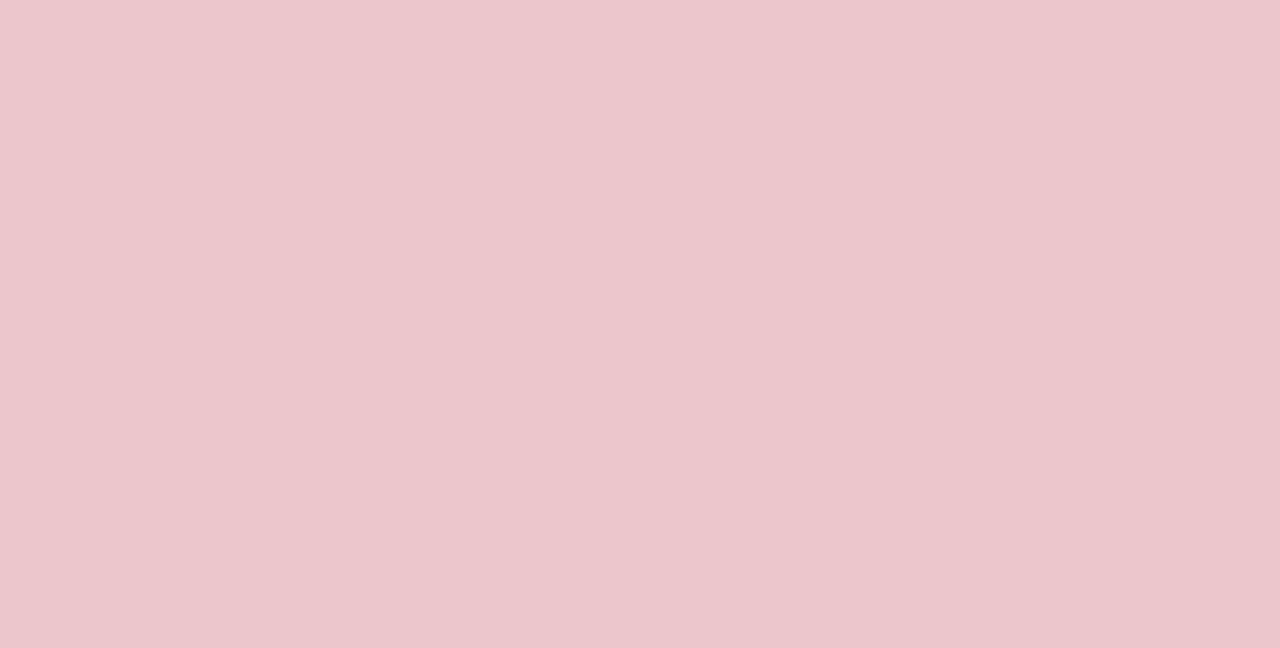
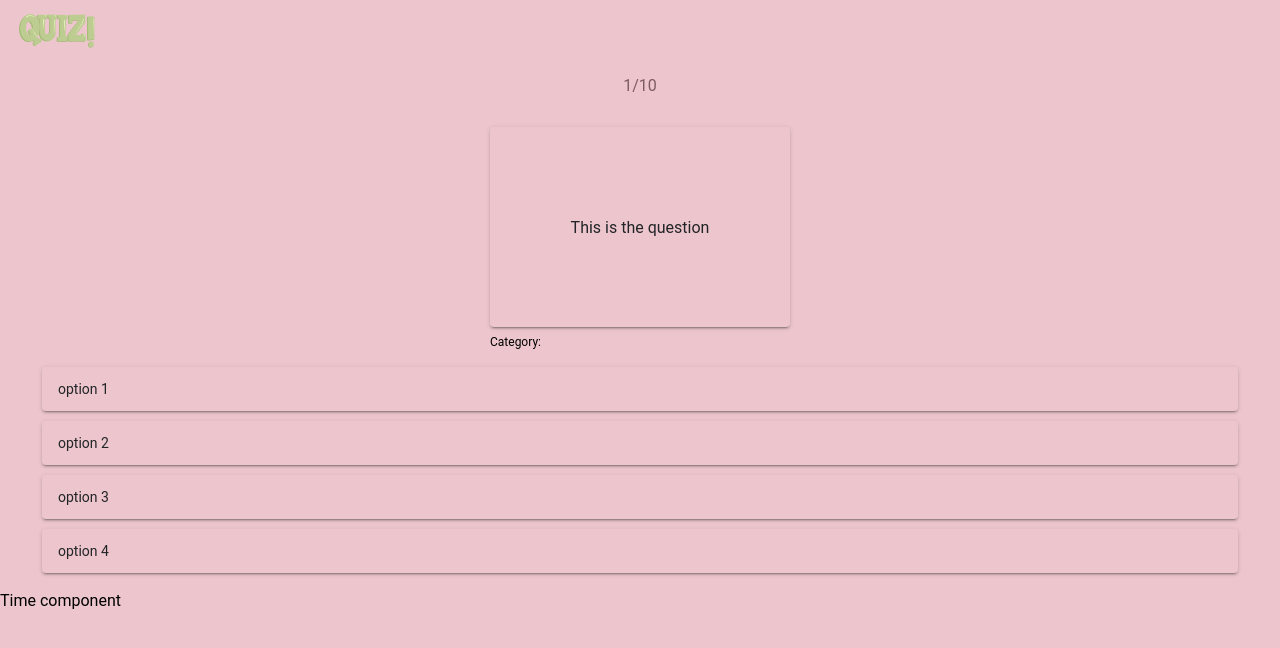
Before and after one commit to carolinahagman/quiz-app, a React (Create React App) app: page /game in a window 1280 px wide. Shown: the top 648 px of the page. Built offline with nearby package versions, Linux system fonts and the light colour scheme.

Commit message:
send friend request and game request

```diff
--- a/src/App.tsx
+++ b/src/App.tsx
@@ -11,6 +11,8 @@ import Home from "./pages/Home";
 import Login from "./pages/Login";
 import Register from "./pages/Register";
 import Settings from "./pages/Settings";
+import Game from "./pages/Game";
+
 /* Core CSS required for Ionic components to work properly */
 import "@ionic/react/css/core.css";
 
@@ -52,6 +54,9 @@ class App extends React.Component<{}, {}> {
             <Route exact path="/settings">
               <Settings />
             </Route>
+            <Route exact path="/game">
+              <Game />
+            </Route>
             <Route exact path="/">
               <Redirect to={"/login"} />
             </Route>
--- /dev/null
+++ b/src/components/Connection.css
@@ -0,0 +1,8 @@
+.loading-container {
+  height: 100%;
+  display: flex;
+  flex-direction: column;
+  justify-content: center;
+  align-items: center;
+  max-width: 100vw;
+}
--- /dev/null
+++ b/src/components/Connection.tsx
@@ -0,0 +1,22 @@
+import { IonContent, IonImg, IonPage, IonTitle } from "@ionic/react";
+import loading from "../assets/loading.gif";
+import "./Connection.css";
+
+interface ContainerProps {
+  username;
+}
+
+const Connection: React.FC<ContainerProps> = (props) => {
+  return (
+    <IonContent>
+      <div className="loading-container">
+        <p>
+          Waiting for <strong> {props.username}</strong> to accept the challenge
+        </p>
+        <IonImg className="loading" src={loading} alt="animated Q loading" />
+      </div>
+    </IonContent>
+  );
+};
+
+export default Connection;
--- /dev/null
+++ b/src/pages/Game.css
@@ -0,0 +1,34 @@
+.game-container {
+  display: flex;
+  flex-direction: column;
+  align-items: center;
+  justify-content: center;
+}
+.question-card-container {
+  display: flex;
+  flex-direction: column;
+  align-items: center;
+}
+
+small {
+  width: 300px;
+  text-align: start;
+}
+.question-card {
+  width: 300px;
+  height: 200px;
+  margin-bottom: 0.5rem;
+  margin-top: 1rem;
+  font-size: 1rem;
+  justify-content: center;
+  display: flex;
+  align-items: center;
+}
+
+.options-list {
+  margin: 0 2rem;
+}
+
+.options-card {
+  padding-left: 1rem;
+}
--- /dev/null
+++ b/src/pages/Game.tsx
@@ -0,0 +1,61 @@
+import {
+  IonCard,
+  IonContent,
+  IonImg,
+  IonList,
+  IonPage,
+  IonToolbar,
+} from "@ionic/react";
+import Logo from "../assets/QuizLogo.png";
+import "./global.css";
+import "./Game.css";
+
+import Connection from "../components/Connection";
+import { useState } from "react";
+
+const Game: React.FC = () => {
+  const [isLoading, setIsLoading] = useState<boolean>(false);
+  return (
+    <IonPage>
+      {isLoading ? (
+        <Connection username="username" />
+      ) : (
+        <IonPage>
+          <IonToolbar color="background">
+            <div className="flex toolbar-container">
+              <IonImg className="small-logo" src={Logo} />
+            </div>
+          </IonToolbar>
+          <IonContent className="game-container">
+            <div className="question-card-container">
+              {" "}
+              <p className="secondary">1/10</p>
+              <IonCard className="question-card">
+                <p className="dark">This is the question</p>
+              </IonCard>
+              <small>Category:</small>
+            </div>
+            <IonList className="options-list">
+              <IonCard className="options-card">
+                <p className="dark">option 1</p>
+              </IonCard>
+              <IonCard className="options-card">
+                <p className="dark">option 2</p>
+              </IonCard>
+              <IonCard className="options-card">
+                <p className="dark">option 3</p>
+              </IonCard>
+              <IonCard className="options-card">
+                <p className="dark">option 4</p>
+              </IonCard>
+            </IonList>
+
+            <div>Time component</div>
+          </IonContent>
+        </IonPage>
+      )}
+    </IonPage>
+  );
+};
+
+export default Game;
--- a/src/pages/Home.css
+++ b/src/pages/Home.css
@@ -1,9 +1,3 @@
-.toolbar-container {
-  justify-content: space-between;
-  align-items: center;
-  margin: 0 1rem;
-}
-
 .add-friend-search {
   margin: 2rem 2rem 4rem 2rem;
 }
--- a/src/pages/Login.tsx
+++ b/src/pages/Login.tsx
@@ -3,14 +3,9 @@ import {
   IonHeader,
   IonInput,
   IonPage,
-  IonTitle,
-  IonToolbar,
   IonItem,
   IonLabel,
   IonButton,
-  IonTextarea,
-  IonImg,
-  IonList,
   IonCard,
   useIonToast,
 } from "@ionic/react";
--- a/src/pages/Register.tsx
+++ b/src/pages/Register.tsx
@@ -6,13 +6,9 @@ import {
   IonItem,
   IonLabel,
   IonPage,
-  IonTextarea,
-  IonTitle,
-  IonToolbar,
   IonCard,
   useIonToast,
 } from "@ionic/react";
-import axios from "axios";
 import { useState } from "react";
 import { Link, useHistory } from "react-router-dom";
 import "./global.css";
--- a/src/pages/Settings.css
+++ b/src/pages/Settings.css
@@ -1,7 +1,3 @@
-.settings-card {
-  padding: 3rem;
-}
-
 .settings-card img {
   margin-bottom: 2rem;
 }
@@ -9,12 +5,6 @@
 .button-container {
   margin: 2rem 0;
   display: flex;
-}
-
-.toolbar-container {
-  justify-content: space-between;
-  align-items: center;
-  margin: 0 1rem;
 }
 
 .settings-button {
--- a/src/pages/Settings.tsx
+++ b/src/pages/Settings.tsx
@@ -1,13 +1,10 @@
 import {
   IonButton,
   IonContent,
-  IonHeader,
   IonInput,
   IonItem,
   IonLabel,
   IonPage,
-  IonTextarea,
-  IonTitle,
   IonToolbar,
   IonCard,
   useIonToast,
@@ -15,16 +12,15 @@ import {
   useIonAlert,
   IonAvatar,
 } from "@ionic/react";
-import axios from "axios";
 import { useEffect, useState } from "react";
 import { Link, useHistory } from "react-router-dom";
 import "./global.css";
 import "./Settings.css";
-import LogoContainer from "../components/Logocontainer";
 import { UsersApi } from "../communication";
 import { PostUserRequest, PutUserRequest } from "../communication/models";
 import Logo from "../assets/QuizLogo.png";
 import defaultAvatar from "../assets/avatar/Avatar.png";
+import LoadingPage from "../components/LoadingPage";
 
 const Settings: React.FC = () => {
   const usersApi = new UsersApi();
@@ -35,19 +31,19 @@ const Settings: React.FC = () => {
   const [oldPassword, setOldPassword] = useState<string>(null);
   const [newPassword, setNewPassword] = useState<string>(null);
   const [confirmNewPassword, setConfirmNewPassword] = useState<string>(null);
-  const [present, dismiss] = useIonToast();
+  const [isLoading, setIsLoading] = useState<boolean>(true);
+  const [present] = useIonToast();
   const [alert] = useIonAlert();
 
   useEffect(() => {
     usersApi.usersGet().then((response) => {
       setUser(response.data);
-      setEmail(user.email);
+      setEmail(response.data.email);
+      setIsLoading(false);
     });
   }, []);
 
   function updateUser() {
-    console.log("user updated");
-
     if (!/^\w+([\.-]?\w+)*@\w+([\.-]?\w+)*(\.\w{2,3})+$/.test(email)) {
       present({
         buttons: [],
@@ -57,6 +53,7 @@ const Settings: React.FC = () => {
         duration: 2000,
       });
       setEmail(user.email);
+      return;
     }
 
     if (newPassword != confirmNewPassword) {
@@ -73,7 +70,25 @@ const Settings: React.FC = () => {
       return;
     }
 
-    if (newPassword.length < 6) {
+    const body: PutUserRequest = {
+      username: user.username,
+      email: email,
+      avatar: avatar,
+      oldPassword: oldPassword,
+      password: newPassword,
+    };
+    usersApi
+      .usersPut(body)
+      .then(() => {
+        present({
+          buttons: [],
+          message: "account succesfully updated",
+          color: "success",
+          cssClass: "toast-success",
+          duration: 2000,
+        });
+      })
+      .catch(() => {
         present({
           buttons: [],
           message: "password needs to be at least 6 characters",
@@ -81,16 +96,6 @@ const Settings: React.FC = () => {
           cssClass: "toast-danger",
           duration: 2000,
         });
-    }
-    const body: PutUserRequest = {
-      username: user.username,
-      email: email,
-      avatar: avatar,
-      oldPassword: oldPassword,
-      password: newPassword,
-    };
-    usersApi.usersPut(body).then((response) => {
-      console.log(response.data);
       });
   }
 
@@ -122,18 +127,23 @@ const Settings: React.FC = () => {
           text: "Cancel",
           role: "cancel",
           cssClass: "delete-alert",
-          handler: () => {
-            console.log("Cancelled");
-          },
         },
       ],
     });
   }
   return (
     <IonPage className="flex-start">
-      <IonToolbar color="background" className="toolbar-container">
+      <IonToolbar color="background">
+        <div className="flex toolbar-container">
           <IonImg className="small-logo" src={Logo} />
+        </div>
       </IonToolbar>
+      {isLoading ? (
+        <IonContent fullscreen>
+          <LoadingPage />
+        </IonContent>
+      ) : (
+        <IonContent>
           <IonCard className="form settings-card">
             <IonAvatar className="big-avatar">
               <IonImg className="avatar" src={avatar} />
@@ -187,18 +197,19 @@ const Settings: React.FC = () => {
                 onClick={deleteUser}
               >
                 Delete
-          </IonButton>{" "}
+              </IonButton>
               <IonButton className="primary-button" onClick={updateUser}>
                 Update
               </IonButton>
             </div>
           </IonCard>
           <Link to="/home">
-        {" "}
             <IonButton className="primary-button settings-button">
               Home
-        </IonButton>{" "}
+            </IonButton>
           </Link>
+        </IonContent>
+      )}
     </IonPage>
   );
 };
--- a/src/pages/global.css
+++ b/src/pages/global.css
@@ -7,7 +7,12 @@
   margin: 2rem 1rem;
   padding: 1rem 1rem;
 }
-
+.toolbar-container {
+  justify-content: space-between;
+  align-items: center;
+  margin: 0 1rem;
+  height: 60px;
+}
 .flex {
   display: flex;
 }
```
Also changed, not shown: src/pages/Home.tsx (+60 -22 lines). Lines whose indentation alone changed are shown as unchanged.
